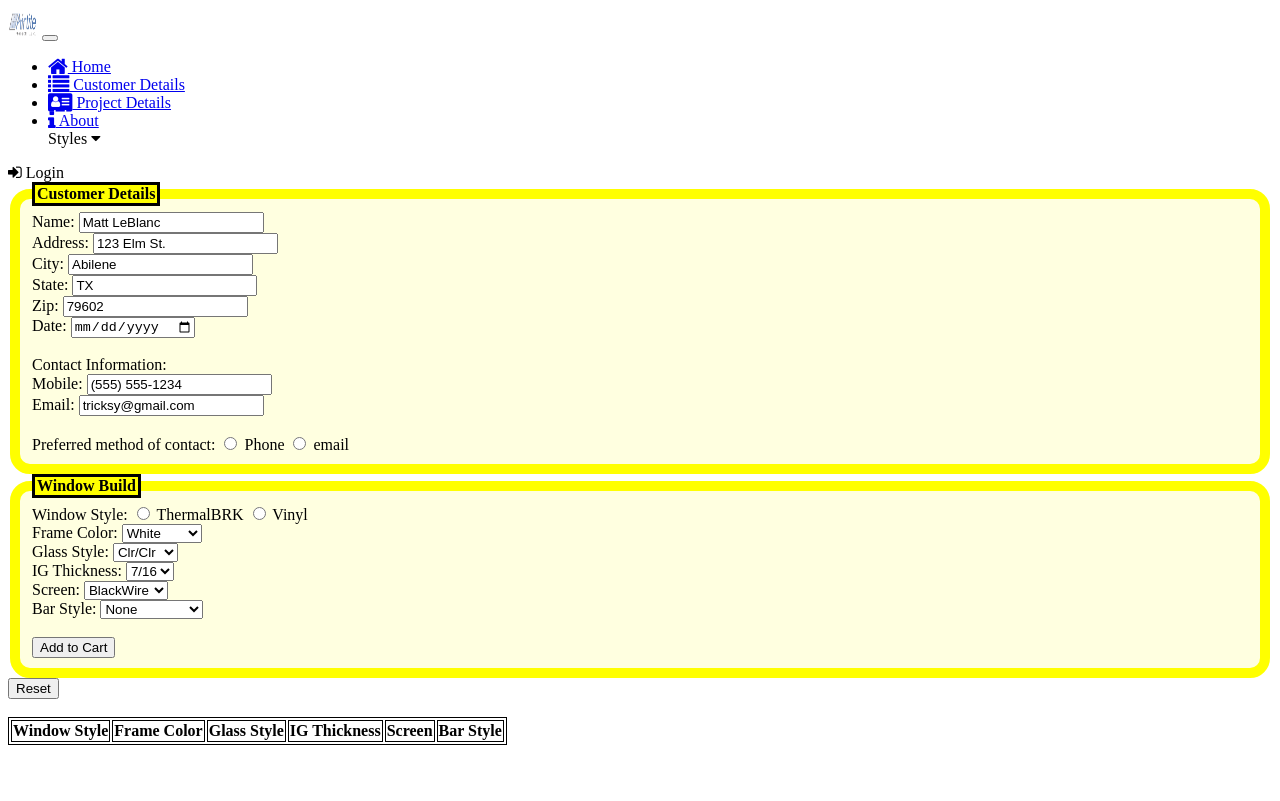
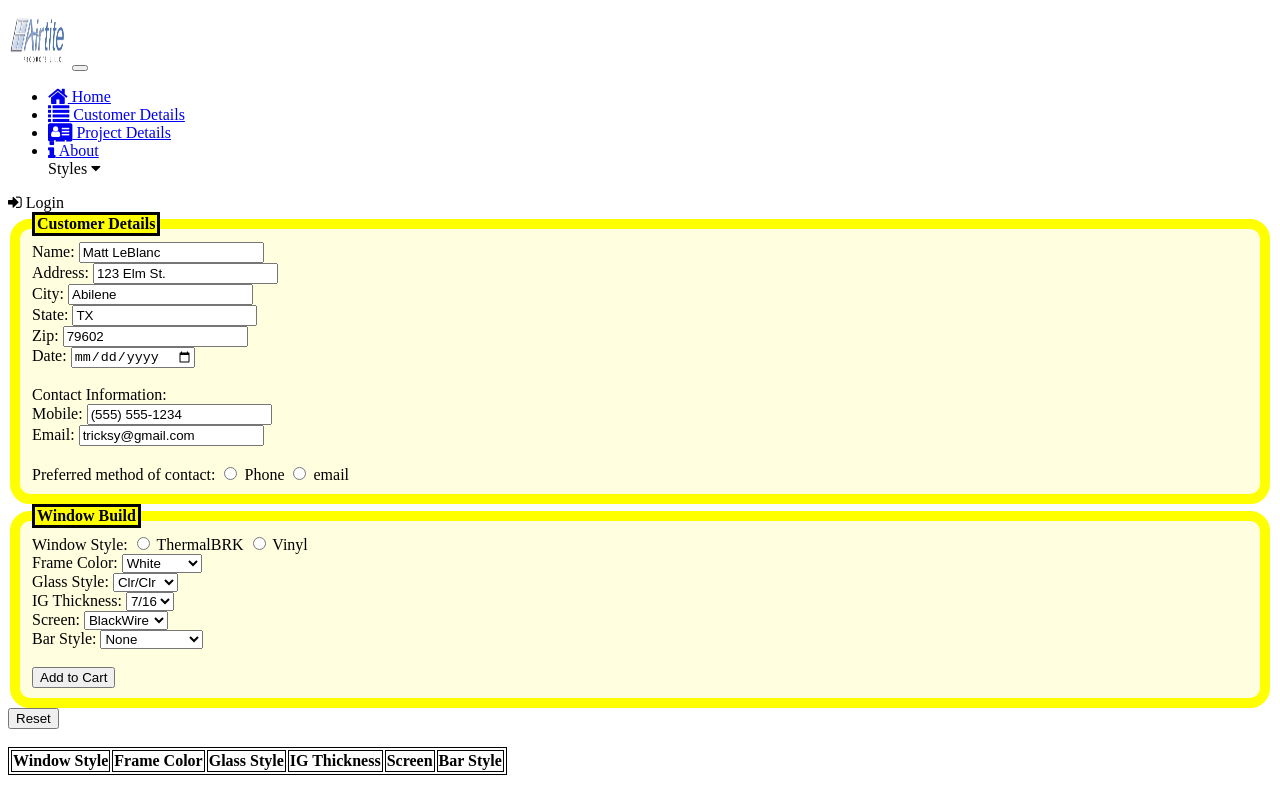
Before and after one commit to FrostyDesigner/WindowBuilder, a website: page index.html in a window 1280 px wide. Drawn offline with Linux system fonts and the light colour scheme; files that its build step writes are made by us from their sources.

Commit message:
icon resize

```diff
--- a/index.html
+++ b/index.html
@@ -40,7 +40,7 @@
 <body>
   <nav class="navbar navbar-expand-sm navbar-dark sticky-top">
     <div class="container">
-      <a class="navbar-brand" href="#"><img src="img/logo.png" height="30" width="30" /></a>
+      <a class="navbar-brand" href="#"><img src="img/logo.png" height="60" width="60" /></a>
       <button class="navbar-toggler ml-auto" type="button" data-toggle="collapse" data-target="#nucampNavbar">
         <span class="navbar-toggler-icon"></span>
       </button>
```
